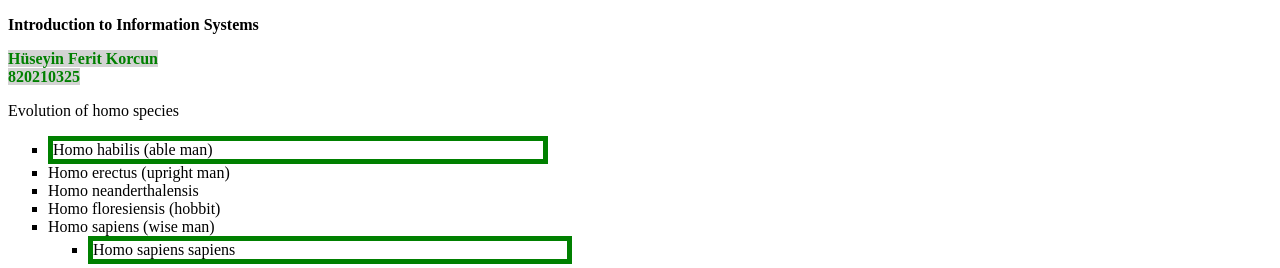
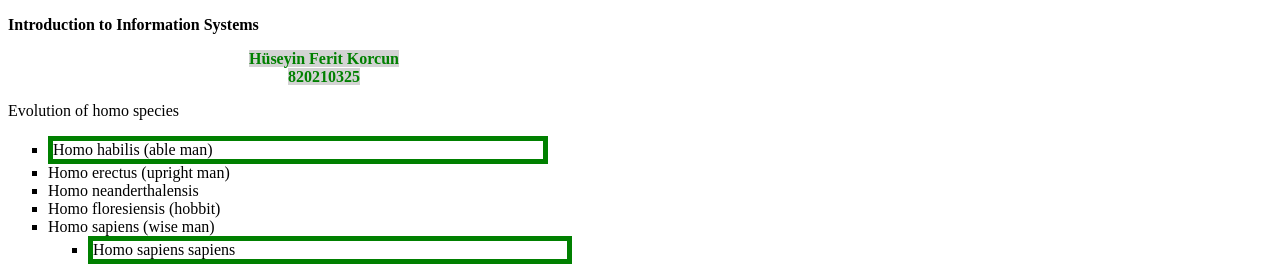
Before and after one commit to itu-itis/git-fundamentals-draft-itu-itis21-korcun21, a plain HTML site: page index.html in a window 1280 px wide. Shown: the top 268 px of the page. Drawn offline with Linux system fonts and the light colour scheme.

Commit message:
Update index.html
centered

```diff
--- a/index.html
+++ b/index.html
@@ -10,7 +10,7 @@
         <p>
             <strong> Introduction to Information Systems</strong>
         </p>
-        <p>
+        <p class="centered">
             <em>
             Hüseyin Ferit Korcun
             <br>
```
